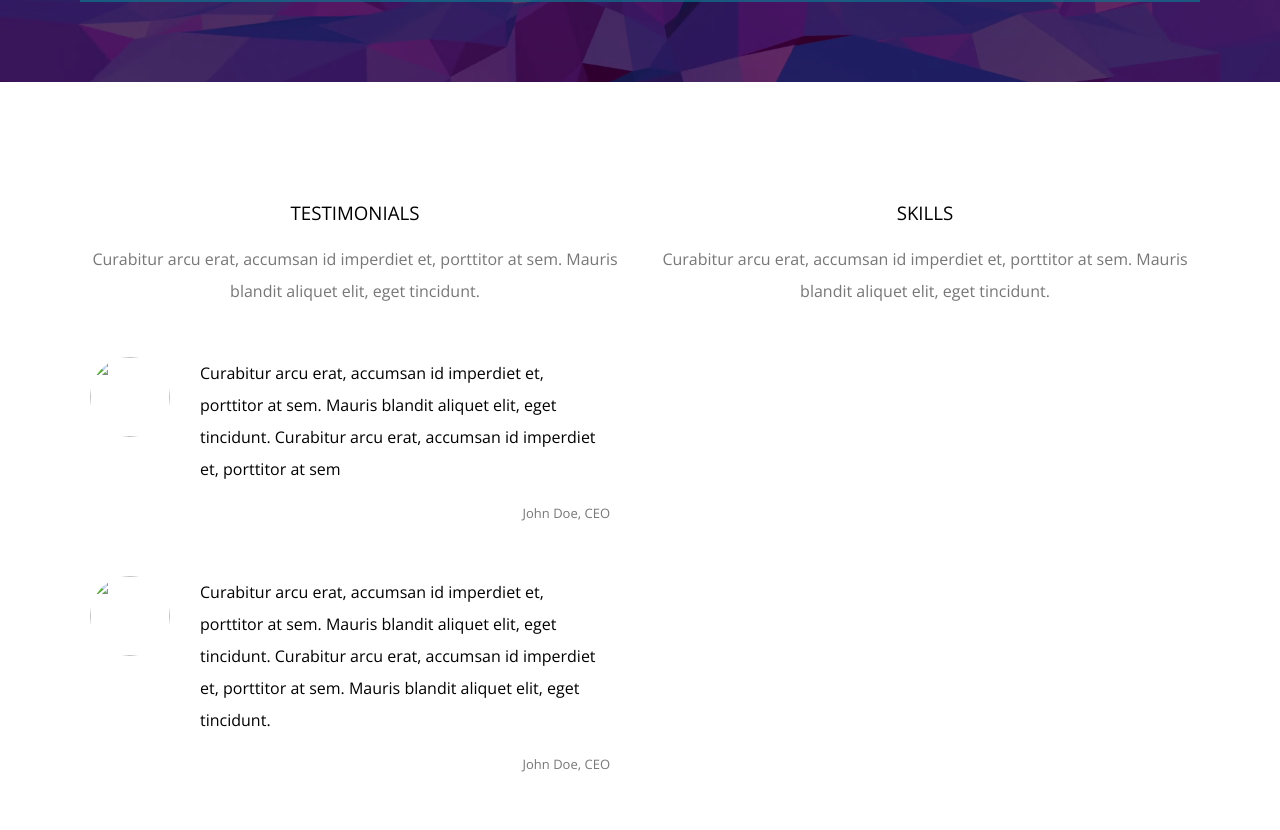
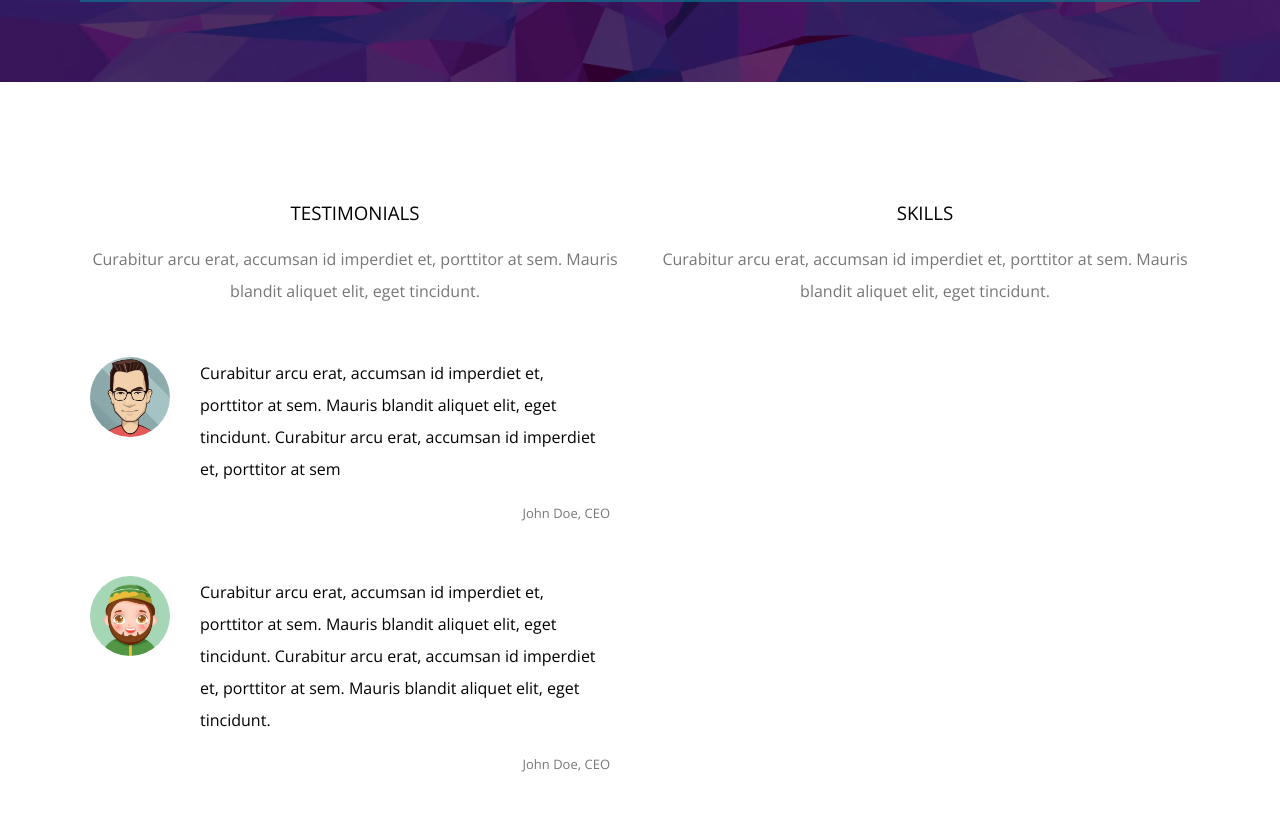
Before and after one commit to Samehadel/Kasper, a plain HTML site: page index.html in a window 1280 px wide. Shown: the part 4495-5325 px from the top of the page. Drawn offline with nearby package versions, Linux system fonts and the light colour scheme; the site is published under a folder, as on GitHub Pages, so addresses that start at the root find nothing.

```diff
--- a/index.html
+++ b/index.html
@@ -264,7 +264,7 @@
                     <h3>TESTIMONIALS</h3>
                     <p class="light-txt">Curabitur arcu erat, accumsan id imperdiet et, porttitor at sem. Mauris blandit aliquet elit, eget tincidunt.</p>
                     <div class="box">
-                        <img src="/images/skills-01.jpg">
+                        <img src="./images/skills-01.jpg">
                         <div class="text">
                             Curabitur arcu erat, accumsan id imperdiet et, porttitor at sem. Mauris blandit aliquet elit, eget tincidunt.
                             Curabitur arcu erat, accumsan id imperdiet et, porttitor at sem
@@ -272,7 +272,7 @@
                         </div>
                     </div>
                     <div class="box">
-                        <img src="/images/skills-02.jpg">
+                        <img src="./images/skills-02.jpg">
                         <div class="text">
                             Curabitur arcu erat, accumsan id imperdiet et, porttitor at sem. Mauris blandit aliquet elit, eget tincidunt.
                             Curabitur arcu erat, accumsan id imperdiet et, porttitor at sem. Mauris blandit aliquet elit, eget tincidunt.
```
